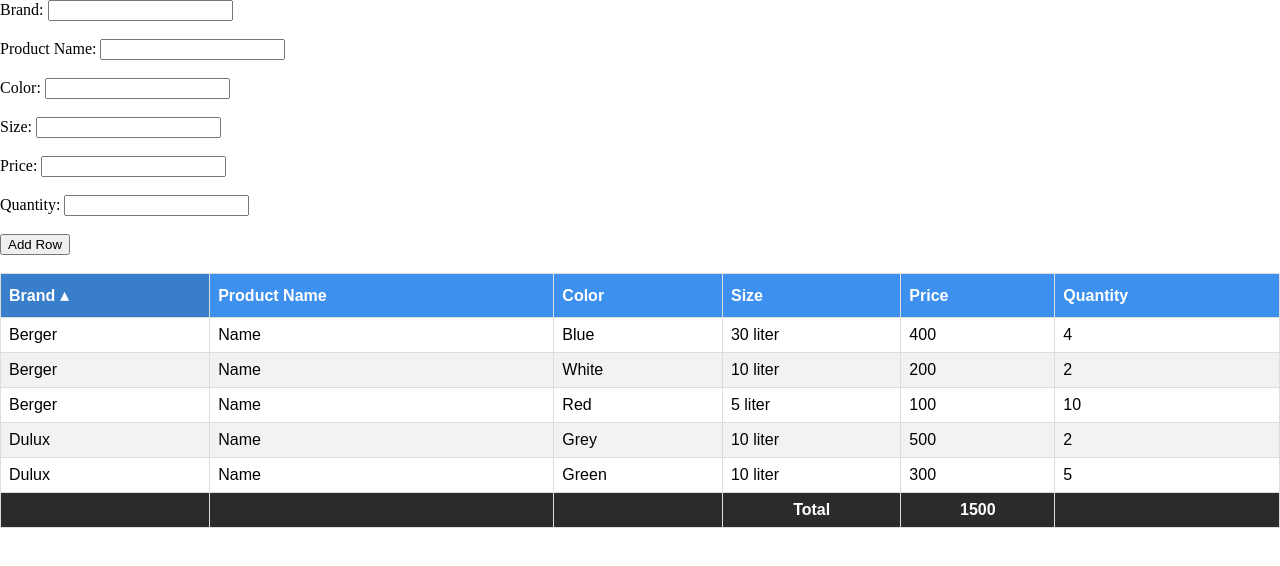
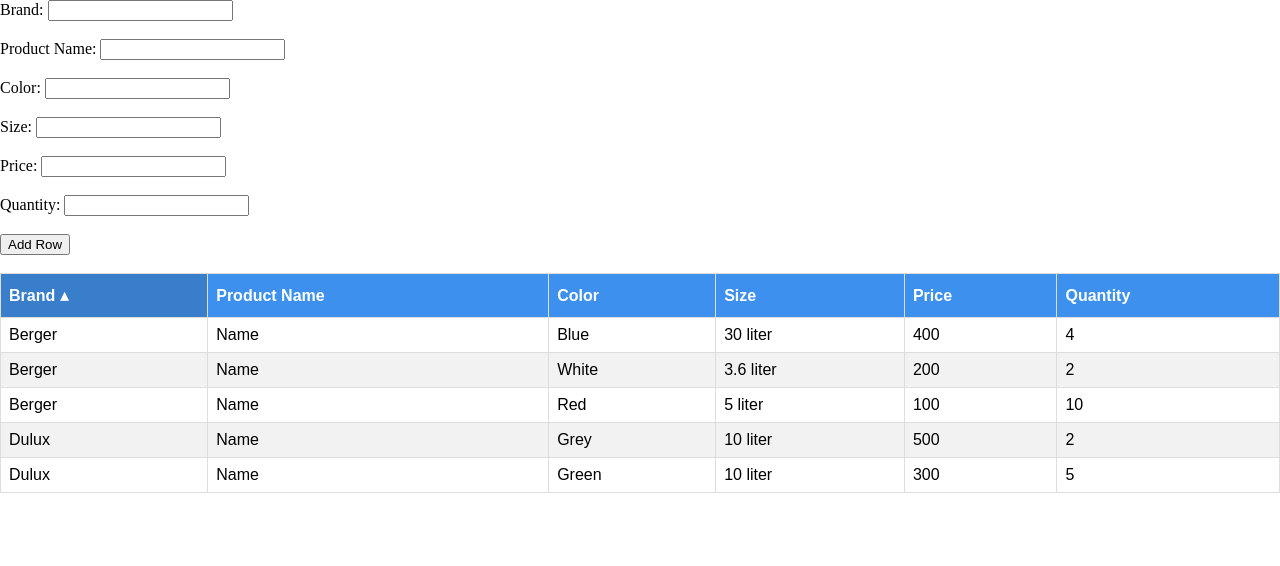
Before and after one commit to AbidAlWassie/Accounting-App, a plain HTML site: page index.html in a window 1280 px wide. Both pictures are taken after a click on the element "Brand". Drawn offline with Linux system fonts and the light colour scheme.

Commit message:
updated project

```diff
--- a/index.html
+++ b/index.html
@@ -17,7 +17,7 @@
         Quantity: <input type="text" name="quantity" id="quantity" /><br/><br/>
         <button onclick="addRow();">Add Row</button><br/><br/>
 
-        <table class="table-sortable" id="stock" border="1">
+        <table class="table-sortable" id="stock">
           <thead>
             <tr>
               <th>Brand</th>
@@ -43,7 +43,7 @@
             <td>Berger</td>
             <td>Name</td>
             <td>White</td>
-              <td>10 liter</td>
+            <td>3.6 liter</td>
             <td>200</td>
             <td>2</td>
           </tr>
@@ -76,16 +76,16 @@
           </tr>
           </tbody>
 
-          <tfoot>
-          <tr>
-            <th></th>
-            <th></th>
-            <th></th>
-            <th>Total</th>
-            <th>1500</th>
-            <th></th>
-          </tr>
-          </tfoot>
+<!--        <tfoot>-->
+<!--        <tr>-->
+<!--          <th></th>-->
+<!--          <th></th>-->
+<!--          <th></th>-->
+<!--          <th>Total</th>-->
+<!--          <th>1500</th>-->
+<!--          <th></th>-->
+<!--        </tr>-->
+<!--        </tfoot>-->
 
 
         </table>
--- a/js/script.js
+++ b/js/script.js
@@ -12,8 +12,13 @@
 
   // Sort each row
   const sortedRows = rows.sort((a, b) => {
-    const aColText = a.querySelector(`td:nth-child(${ column + 1 })`).textContent.trim();
-    const bColText = b.querySelector(`td:nth-child(${ column + 1 })`).textContent.trim();
+    let aColText = a.querySelector(`td:nth-child(${column + 1})`).textContent.trim();
+    let bColText = b.querySelector(`td:nth-child(${column + 1})`).textContent.trim();
+
+    if (!isNaN(parseFloat(aColText)) && !isNaN(parseFloat(bColText))) {
+      aColText = parseFloat(aColText)
+      bColText = parseFloat(bColText)
+    }
 
     return aColText > bColText ? (1 * dirModifier) : (-1 * dirModifier);
   });
@@ -42,7 +47,6 @@
   });
 });
 
-
 function addRow() {
   // get input values
   const brand = document.getElementById("brand").value;
@@ -57,6 +61,10 @@
   const table = document.getElementsByTagName("table")[0];
 
   const newRow = table.insertRow(table.rows.length/2+1);
+
+  // if (brand === name === color === size) {
+  //
+  // }
 
   // add cells to the row
   const cell1 = newRow.insertCell(0);
```
Lines whose indentation alone changed are shown as unchanged.
